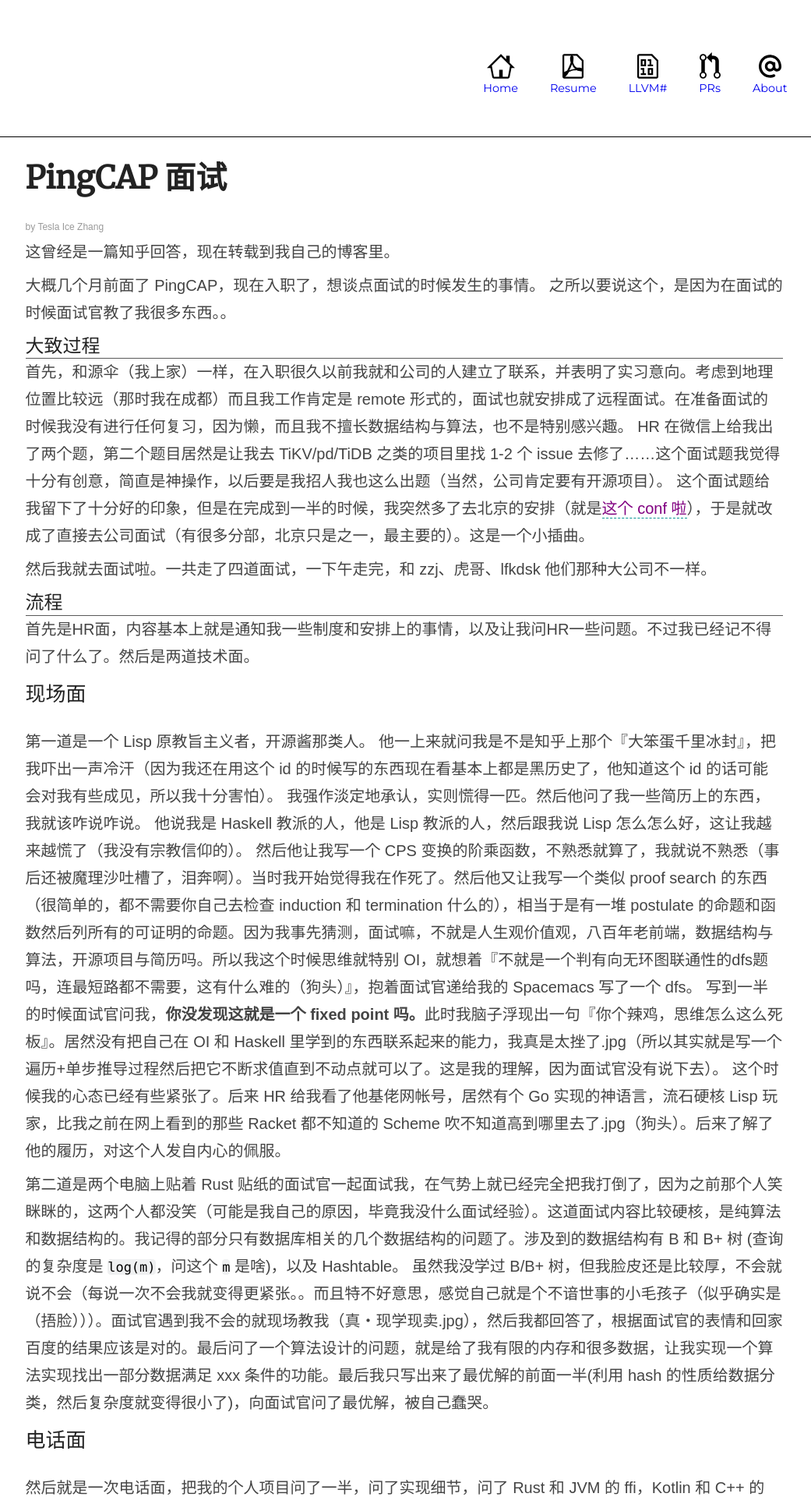
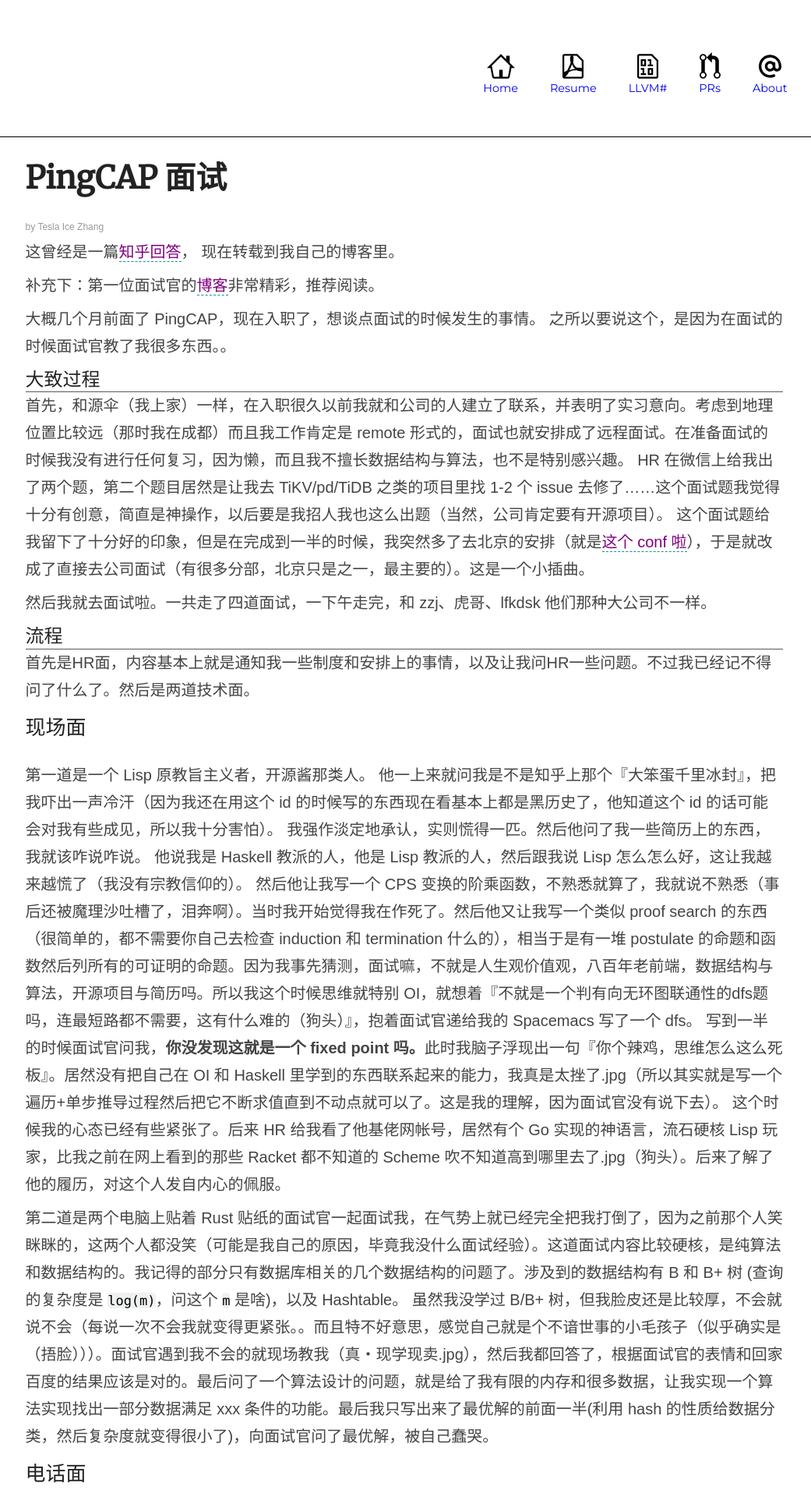
Before and after one commit to anqurvanillapy/ice1000.github.io, a Jekyll site: the page built from assets/pages/interview/pingcap-tikv.md, in a window 1280 px wide. Shown: the top 1920 px of the page at 78% size, without its empty margins (121-1162 px from the left). Built offline with Jekyll 4.4.1, drawn with Linux system fonts in a browser that asks for light colours.

Commit message:
Add missing link

```diff
--- a/_sass/_layout.scss
+++ b/_sass/_layout.scss
@@ -85,7 +85,6 @@
 }
 
 p {
-	font-weight: 300;
 	margin-bottom: 8px;
 	margin-top: 8px;
 }
@@ -281,9 +280,6 @@
 		margin-top: 0;
 		margin-bottom: 0;
 	}
-	li {
-		font-weight: 300;
-	}
 }
 
 blockquote {
--- a/assets/pages/interview/pingcap-tikv.md
+++ b/assets/pages/interview/pingcap-tikv.md
@@ -5,7 +5,10 @@
 permalink: /interview/pingcap-tikv.html
 ---
 
-这曾经是一篇知乎回答，现在转载到我自己的博客里。
+这曾经是一篇[知乎回答](https://www.zhihu.com/answer/481452286)，
+现在转载到我自己的博客里。
+
+补充下：第一位面试官的[博客](http://www.zenlife.tk)非常精彩，推荐阅读。
 
 大概几个月前面了 PingCAP，现在入职了，想谈点面试的时候发生的事情。
 之所以要说这个，是因为在面试的时候面试官教了我很多东西。。
```
